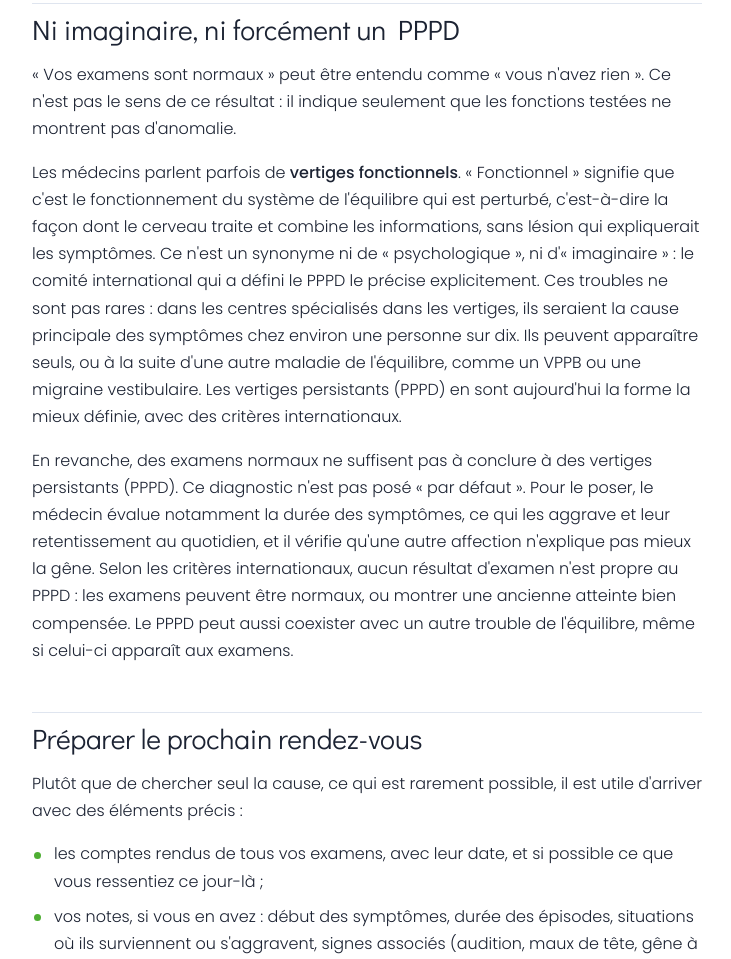
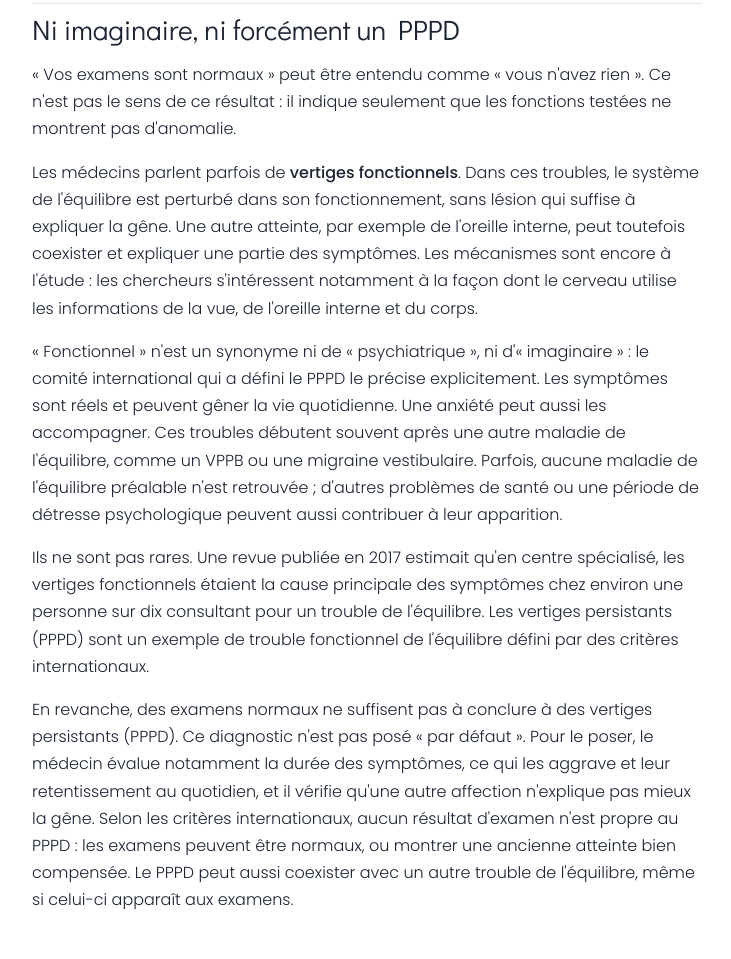
Before and after one commit to PhysioAMG/qgl-site, a plain HTML site: page actualites/examens-normaux-vertiges/index.html in a window 1280 px wide. Shown: the part 2112-3071 px from the top of the page, without its empty margins (54-785 px from the left). Drawn offline with Linux system fonts and the light colour scheme.

Commit message:
Actualités : examens normaux, vertiges fonctionnels après audit
Co-Authored-By: Claude Opus 5.5 <noreply@anthropic.com>
Claude-Session: https://claude.ai/code/session_01P28CEdyrHcmLFBnCPk1FWP

```diff
--- a/actualites/examens-normaux-vertiges/index.html
+++ b/actualites/examens-normaux-vertiges/index.html
@@ -69,7 +69,9 @@
 
         <h2>Ni imaginaire, ni forcément un PPPD</h2>
         <p>« Vos examens sont normaux » peut être entendu comme « vous n'avez rien ». Ce n'est pas le sens de ce résultat : il indique seulement que les fonctions testées ne montrent pas d'anomalie.</p>
-        <p>Les médecins parlent parfois de <strong>vertiges fonctionnels</strong>. « Fonctionnel » signifie que c'est le fonctionnement du système de l'équilibre qui est perturbé, c'est-à-dire la façon dont le cerveau traite et combine les informations, sans lésion qui expliquerait les symptômes. Ce n'est un synonyme ni de « psychologique », ni d'« imaginaire » : le comité international qui a défini le PPPD le précise explicitement. Ces troubles ne sont pas rares : dans les centres spécialisés dans les vertiges, ils seraient la cause principale des symptômes chez environ une personne sur dix. Ils peuvent apparaître seuls, ou à la suite d'une autre maladie de l'équilibre, comme un VPPB ou une migraine vestibulaire. Les vertiges persistants (PPPD) en sont aujourd'hui la forme la mieux définie, avec des critères internationaux.</p>
+        <p>Les médecins parlent parfois de <strong>vertiges fonctionnels</strong>. Dans ces troubles, le système de l'équilibre est perturbé dans son fonctionnement, sans lésion qui suffise à expliquer la gêne. Une autre atteinte, par exemple de l'oreille interne, peut toutefois coexister et expliquer une partie des symptômes. Les mécanismes sont encore à l'étude : les chercheurs s'intéressent notamment à la façon dont le cerveau utilise les informations de la vue, de l'oreille interne et du corps.</p>
+        <p>« Fonctionnel » n'est un synonyme ni de « psychiatrique », ni d'« imaginaire » : le comité international qui a défini le PPPD le précise explicitement. Les symptômes sont réels et peuvent gêner la vie quotidienne. Une anxiété peut aussi les accompagner. Ces troubles débutent souvent après une autre maladie de l'équilibre, comme un VPPB ou une migraine vestibulaire. Parfois, aucune maladie de l'équilibre préalable n'est retrouvée ; d'autres problèmes de santé ou une période de détresse psychologique peuvent aussi contribuer à leur apparition.</p>
+        <p>Ils ne sont pas rares. Une revue publiée en 2017 estimait qu'en centre spécialisé, les vertiges fonctionnels étaient la cause principale des symptômes chez environ une personne sur dix consultant pour un trouble de l'équilibre. Les vertiges persistants (PPPD) sont un exemple de trouble fonctionnel de l'équilibre défini par des critères internationaux.</p>
         <p>En revanche, des examens normaux ne suffisent pas à conclure à des vertiges persistants (PPPD). Ce diagnostic n'est pas posé « par défaut ». Pour le poser, le médecin évalue notamment la durée des symptômes, ce qui les aggrave et leur retentissement au quotidien, et il vérifie qu'une autre affection n'explique pas mieux la gêne. Selon les critères internationaux, aucun résultat d'examen n'est propre au PPPD : les examens peuvent être normaux, ou montrer une ancienne atteinte bien compensée. Le PPPD peut aussi coexister avec un autre trouble de l'équilibre, même si celui-ci apparaît aux examens.</p>
 
         <h2>Préparer le prochain rendez-vous</h2>
```
